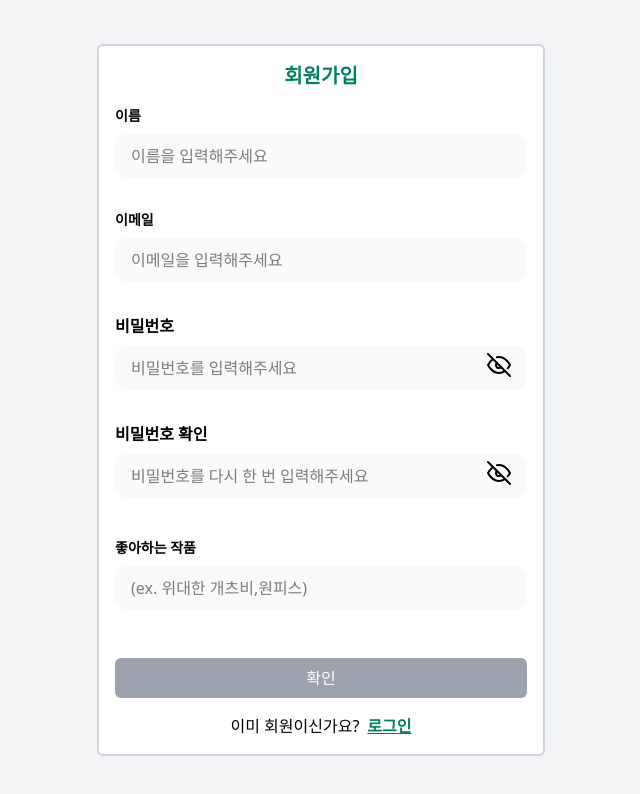
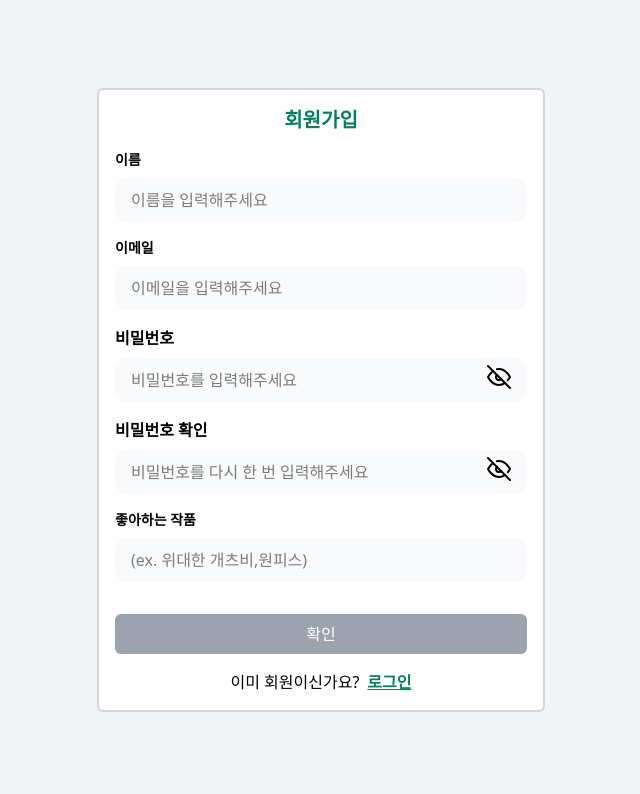
Before and after one commit to we-write/frontend, a Next.js app: page /auths/signup in a window 1280 px wide. Shown: the top 794 px of the page, without its empty margins (319-959 px from the left). Built offline with nearby package versions, Linux system fonts and the light colour scheme; no server answers; a web font is replaced by a local one.

Commit message:
fix: inputForm 으로 변경

```diff
--- a/src/app/auths/signup/page.tsx
+++ b/src/app/auths/signup/page.tsx
@@ -9,7 +9,6 @@ import { useRouter } from 'next/navigation';
 
 import InputForm from '@/components/common/Form/InputForm';
 import { Visibility, VisibilityOff } from '@/components/icons/Visibility';
-import Input, { HelperText } from '@/components/common/Input/Input';
 
 const Page = () => {
   const [showPassword, setShowPassword] = useState(false);
@@ -58,7 +57,6 @@ const Page = () => {
           <div className="flex flex-col gap-2">
             <InputForm
               name="name"
-              hasError={!!errors.name}
               size={46}
               label="이름"
               placeholder="이름을 입력해주세요"
@@ -67,10 +65,8 @@ const Page = () => {
                   required: '이름을 입력해주세요',
                 }),
               }}
-            />
-            <HelperText
+              hasError={!!errors.name}
               helperText={errors.name?.message}
-              hasError={!!errors.name}
             />
           </div>
           <div className="flex flex-col gap-2">
@@ -80,6 +76,7 @@ const Page = () => {
               label="이메일"
               placeholder="이메일을 입력해주세요"
               hasError={!!errors.email}
+              helperText={errors.email?.message}
               register={{
                 ...register('email', {
                   required: '이메일을 입력해주세요',
@@ -90,11 +87,6 @@ const Page = () => {
                 }),
               }}
             />
-
-            <HelperText
-              helperText={errors.email?.message}
-              hasError={!!errors.email}
-            />
           </div>
 
           <div className="flex flex-col gap-2">
@@ -102,7 +94,7 @@ const Page = () => {
               비밀번호
             </label>
             <div className="flex flex-col gap-2">
-              <Input
+              <InputForm
                 name="password"
                 suffixIcon={
                   showPassword ? (
@@ -127,22 +119,17 @@ const Page = () => {
                   }),
                 }}
                 hasError={!!errors.password}
+                helperText={errors.password?.message}
               />
             </div>
-
-            <HelperText
-              helperText={errors.password?.message}
-              hasError={!!errors.password}
-            />
           </div>
           <div className="flex flex-col gap-2">
             <label htmlFor="passwordCheck" className="font-bold">
               비밀번호 확인
             </label>
             <div className="flex flex-col gap-2">
-              <Input
+              <InputForm
                 name="passwordCheck"
-                hasError={!!errors.passwordCheck}
                 suffixIcon={
                   showPasswordCheck ? (
                     <button
@@ -170,29 +157,24 @@ const Page = () => {
                     },
                   }),
                 }}
+                hasError={!!errors.passwordCheck}
+                helperText={errors.passwordCheck?.message}
               />
             </div>
           </div>
-          <HelperText
-            helperText={errors.passwordCheck?.message}
-            hasError={!!errors.passwordCheck}
-          />
 
           <div className="flex flex-col gap-2">
             <InputForm
               name="companyName"
               label="좋아하는 작품"
               placeholder="(ex. 위대한 개츠비,원피스)"
-              hasError={!!errors.companyName}
               register={{
                 ...register('companyName', {
                   required: '좋아하는 작품을 1개 이상 입력해 주세요.',
                 }),
               }}
-            />
-            <HelperText
+              hasError={!!errors.companyName}
               helperText={errors.companyName?.message}
-              hasError={!!errors.companyName}
             />
           </div>
 
```
